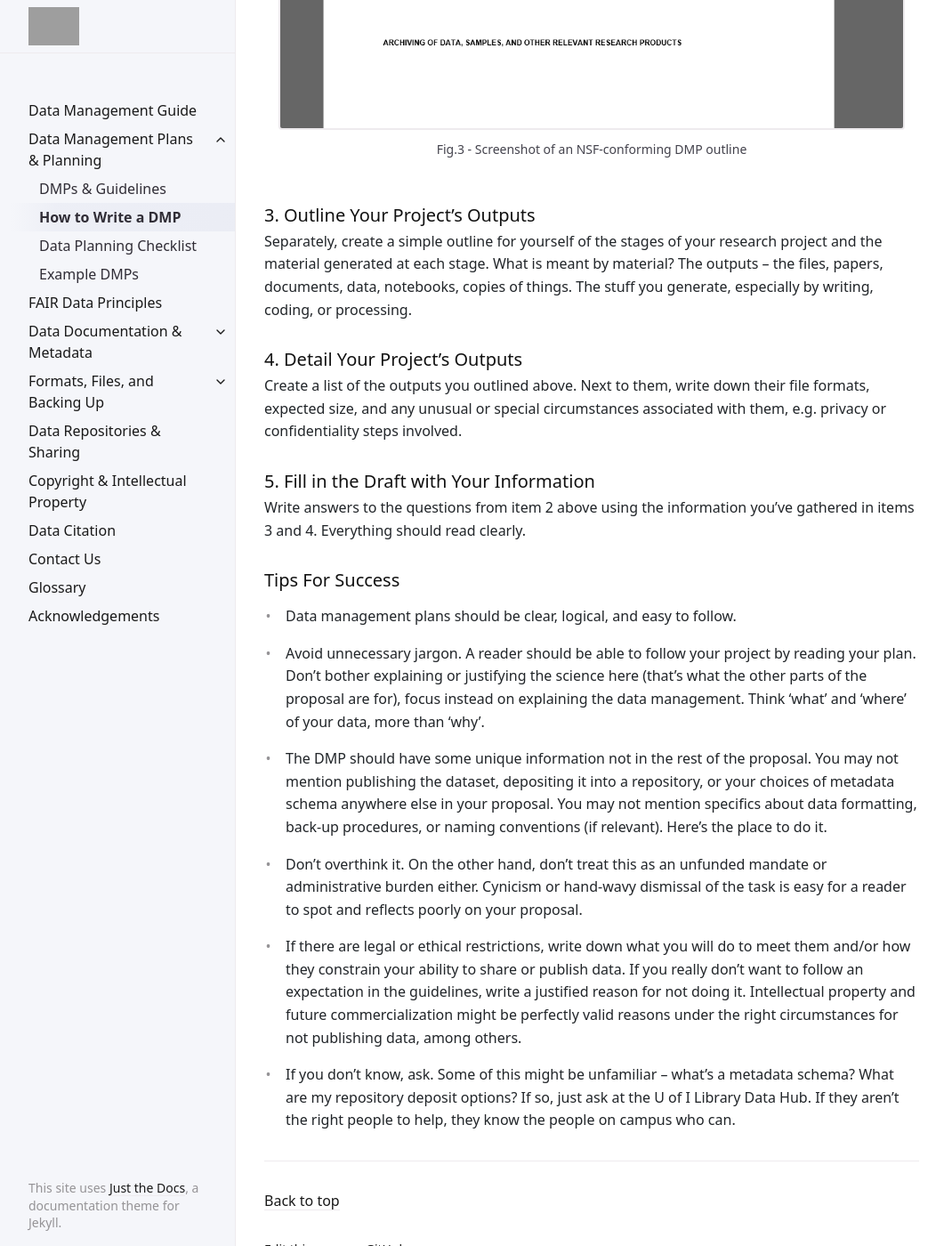
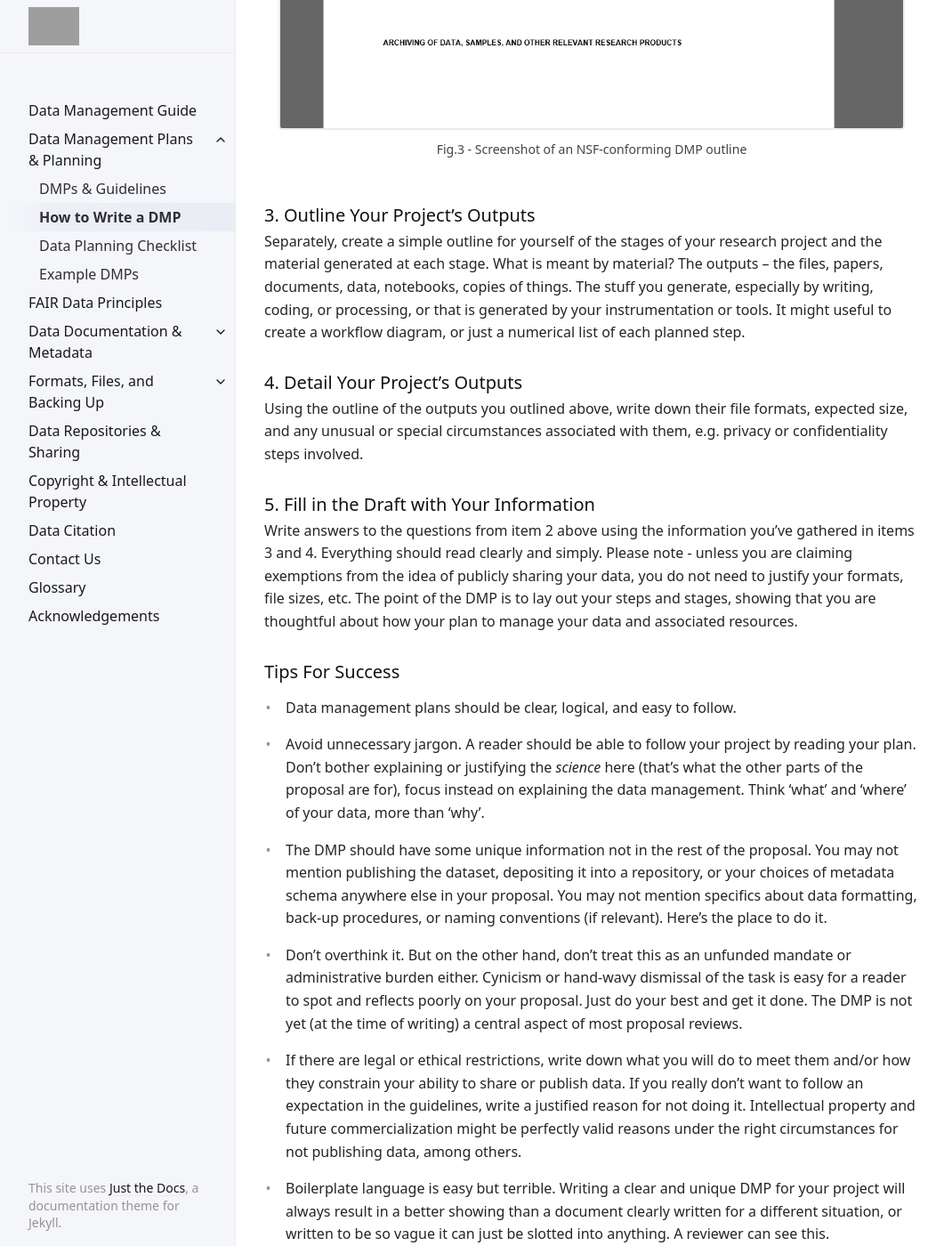
Before and after one commit to uidaholib/data-management-guide, a Jekyll site: the page built from guide/planning/writingDMPs.md, in a window 1280 px wide and 1400 px high, scrolled down 2067 px. Shown: the whole window at 89% size, without its empty margins (107-1168 px from the left). Built offline with Jekyll 4.4.1, drawn with Linux system fonts in a browser that asks for light colours; grey boxes are pictures that could not be loaded.

Commit message:
updated guide

```diff
--- a/guide/planning/writingDMPs.md
+++ b/guide/planning/writingDMPs.md
@@ -55,26 +55,32 @@ Separately, create a simple outline for yourself of the stages of your
  research project and the material generated at each stage. What is meant by
   material? The outputs – the files, papers, documents, data, notebooks, copies
    of things. The stuff you generate, especially by writing, coding, or
-    processing.
+    processing, or that is generated by your instrumentation or tools. It might
+    useful to create a workflow diagram, or just a numerical list of each
+    planned step.
 
 ### 4. Detail Your Project's Outputs
 
-Create a list of the outputs you outlined above. Next to them, write down
+Using the outline of the outputs you outlined above, write down
  their file formats, expected size, and any unusual or special circumstances
   associated with them, e.g. privacy or confidentiality steps involved.
 
 ### 5. Fill in the Draft with Your Information
 
 Write answers to the questions from item 2 above using the information
- you’ve gathered in items 3 and 4. Everything should read clearly.
+ you’ve gathered in items 3 and 4. Everything should read clearly and simply.
+ Please note - unless you are claiming exemptions from the idea of publicly
+ sharing your data, you do not need to justify your formats, file sizes, etc.
+ The point of the DMP is to lay out your steps and stages, showing that you are
+ thoughtful about how your plan to manage your data and associated resources.
 
 ### Tips For Success
 
 * Data management plans should be clear, logical, and easy to follow.
 
 * Avoid unnecessary jargon. A reader should be able to follow your project by
- reading your plan. Don’t bother explaining or justifying the science here
-  (that's what the other parts of the proposal are for), focus instead on
+ reading your plan. Don’t bother explaining or justifying the <i>science</i>
+  here (that's what the other parts of the proposal are for), focus instead on
    explaining the data management. Think ‘what’ and ‘where’ of your data, more
     than ‘why’.
 
@@ -84,9 +90,11 @@ Write answers to the questions from item 2 above using the information
   mention specifics about data formatting, back-up procedures, or naming
    conventions (if relevant). Here’s the place to do it.
 
-* Don’t overthink it. On the other hand, don’t treat this as an unfunded mandate
- or administrative burden either. Cynicism or hand-wavy dismissal of the task is
-  easy for a reader to spot and reflects poorly on your proposal.
+* Don’t overthink it. But on the other hand, don’t treat this as an unfunded
+ mandate or administrative burden either. Cynicism or hand-wavy dismissal of
+  the task is easy for a reader to spot and reflects poorly on your proposal.
+  Just do your best and get it done. The DMP is not yet (at the time of writing)
+  a central aspect of most proposal reviews.
 
 * If there are legal or ethical restrictions, write down what you will do to
  meet them and/or how they constrain your ability to share or publish data. If
@@ -95,6 +103,11 @@ Write answers to the questions from item 2 above using the information
     commercialization might be perfectly valid reasons under the right
      circumstances for not publishing data, among others.
 
+* Boilerplate language is easy but terrible. Writing a clear and unique DMP for
+ your project will always result in a better showing than a document clearly
+  written for a different situation, or written to be so vague it can just be
+   slotted into anything. A reviewer can see this.
+
 * If you don’t know, ask. Some of this might be unfamiliar – what’s a metadata
  schema? What are my repository deposit options? If so, just ask at the U of I
   Library Data Hub. If they aren’t the right people to help, they know the
```
Also changed, not shown: guide/documenting/standards.md (+2 -10 lines).
